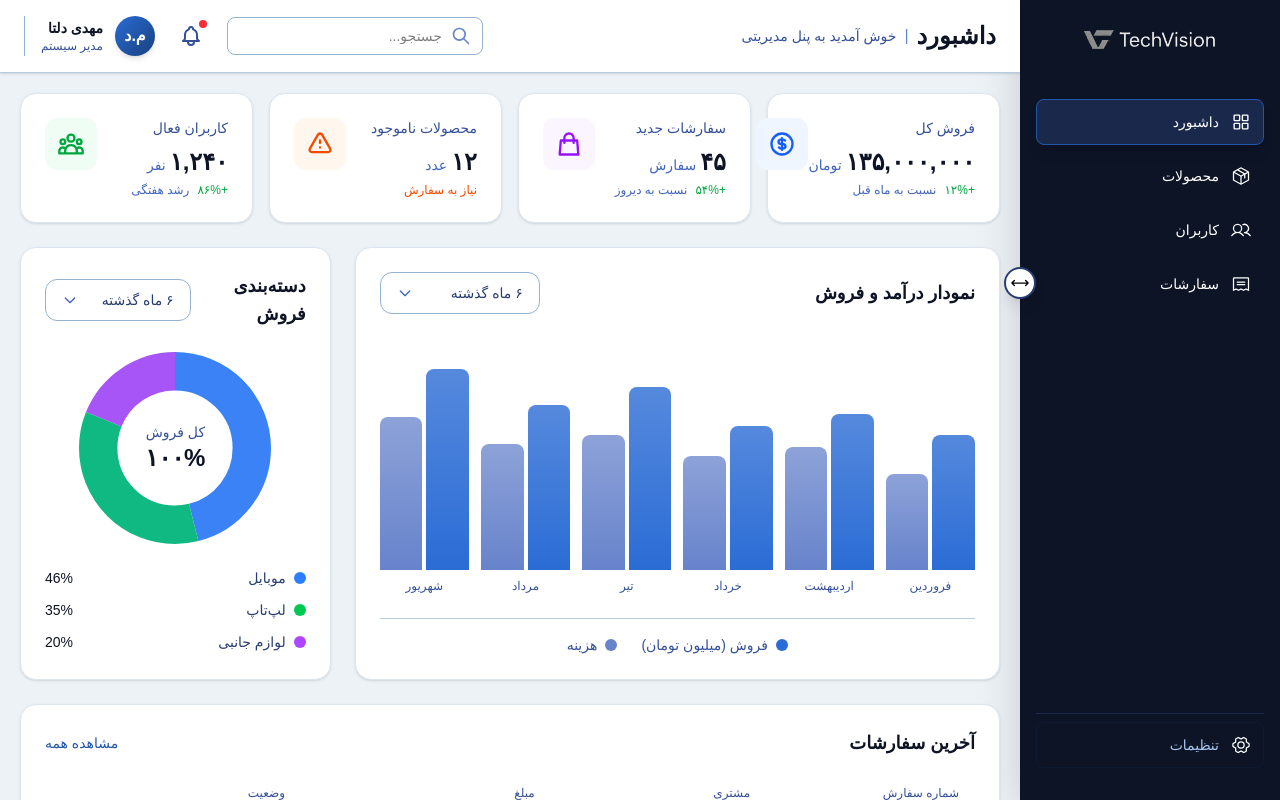
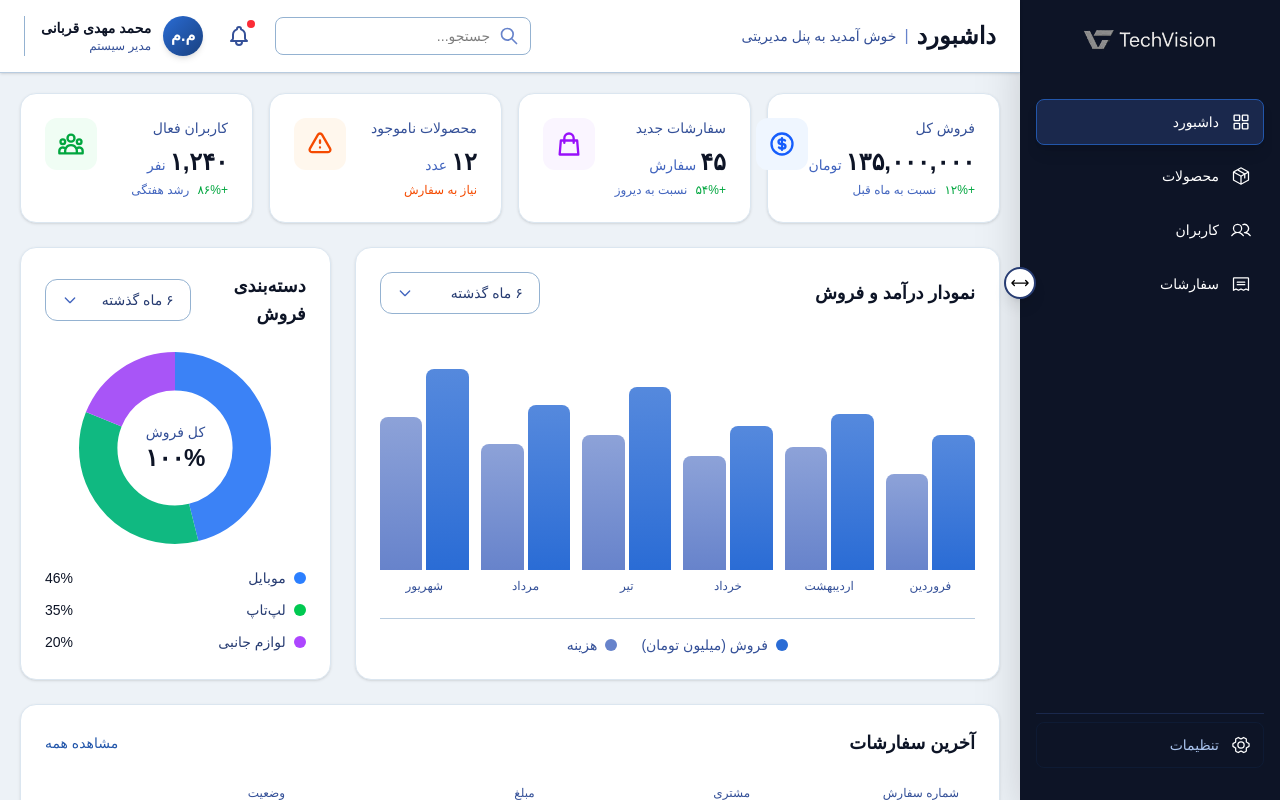
Before and after one commit to mahdi-delta/TechVision-AdminPanel, a React (Vite) app: page / in a window 1280 px wide. Built offline with nearby package versions, Linux system fonts and the light colour scheme; a small style sheet from the web is missing.

Commit message:
feat: centralize user profile data and update ProfileDropdown
- Created userData.js to manage user profile information centrally
- Updated ProfileDropdown to use centralized user data
- Updated Settings page

```diff
--- a/src/components/header/ProfileDropdown.jsx
+++ b/src/components/header/ProfileDropdown.jsx
@@ -1,5 +1,6 @@
 import { useState, useRef } from "react";
 import useClickOutside from "../../hooks/useClickOutside";
+import { currentUser } from "../../data/userData";
 
 const ProfileDropdown = () => {
      const [showProfile, setShowProfile] = useState(false);
@@ -18,11 +19,13 @@ const ProfileDropdown = () => {
                     className="flex items-center gap-3 pl-4 border-l border-bright-snow-300 hover:opacity-80 transition-opacity"
                >
                     <div className="w-10 h-10 rounded-full bg-linear-to-br from-sapphire-sky-500 to-sapphire-sky-700 flex items-center justify-center text-white font-bold cursor-pointer hover:scale-110 transition-transform shadow-md">
-                         م.د
+                         {currentUser.initials}
                     </div>
                     <div className="text-right hidden sm:block">
-                         <p className="text-sm font-semibold text-ink-black-900">مهدی دلتا</p>
-                         <p className="text-xs text-ink-black-600">مدیر سیستم</p>
+                         <p className="text-sm font-semibold text-ink-black-900">
+                              {currentUser.name}
+                         </p>
+                         <p className="text-xs text-ink-black-600">{currentUser.role}</p>
                     </div>
                </button>
 
@@ -31,14 +34,14 @@ const ProfileDropdown = () => {
                          <div className="p-4 border-b border-bright-snow-200 bg-linear-to-r from-sapphire-sky-50 to-purple-50">
                               <div className="flex items-center gap-3">
                                    <div className="w-12 h-12 rounded-full bg-linear-to-br from-sapphire-sky-500 to-sapphire-sky-700 flex items-center justify-center text-white font-bold shadow-md">
-                                        م.د
+                                        {currentUser.initials}
                                    </div>
                                    <div>
                                         <p className="font-semibold text-ink-black-900">
-                                             مهدی دلتا
+                                             {currentUser.name}
                                         </p>
                                         <p className="text-xs text-ink-black-500">
-                                             mahdi@techvision.com
+                                             {currentUser.email}
                                         </p>
                                    </div>
                               </div>
--- /dev/null
+++ b/src/data/userData.js
@@ -0,0 +1,8 @@
+export const currentUser = {
+     name: "محمد مهدی قربانی",
+     initials: "م.م",
+     email: "mahdi@techvision.com",
+     phone: "98 912 123 4567",
+     role: "مدیر سیستم",
+     avatar: null,
+};
--- a/src/pages/Admin/Settings.jsx
+++ b/src/pages/Admin/Settings.jsx
@@ -1,14 +1,9 @@
 import { useState } from "react";
 import CustomDropdown from "../../components/common/CustomDropdown";
+import { currentUser } from "../../data/userData";
 
 const Settings = () => {
-     const [formData, setFormData] = useState({
-          name: "مهدی رضایی",
-          email: "mahdi@techvision.com",
-          phone: "09123456789",
-          siteName: "TechVision",
-          siteDescription: "پنل مدیریتی فروشگاه آنلاین محصولات تکنولوژی",
-     });
+     const [formData, setFormData] = useState(currentUser);
      const [language, setLanguage] = useState("فارسی");
      const [timezone, setTimezone] = useState("تهران (UTC+3:30)");
 
```
